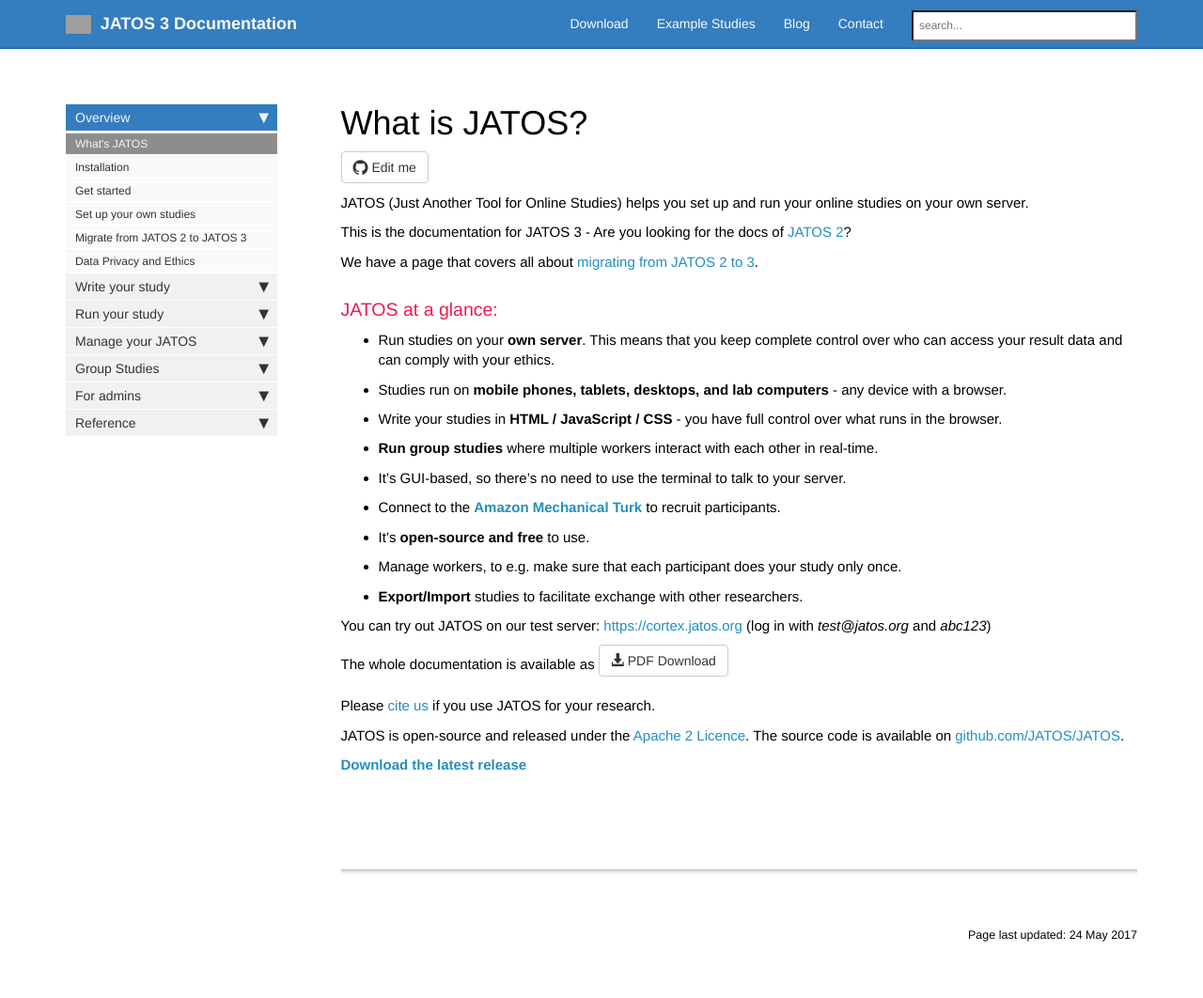
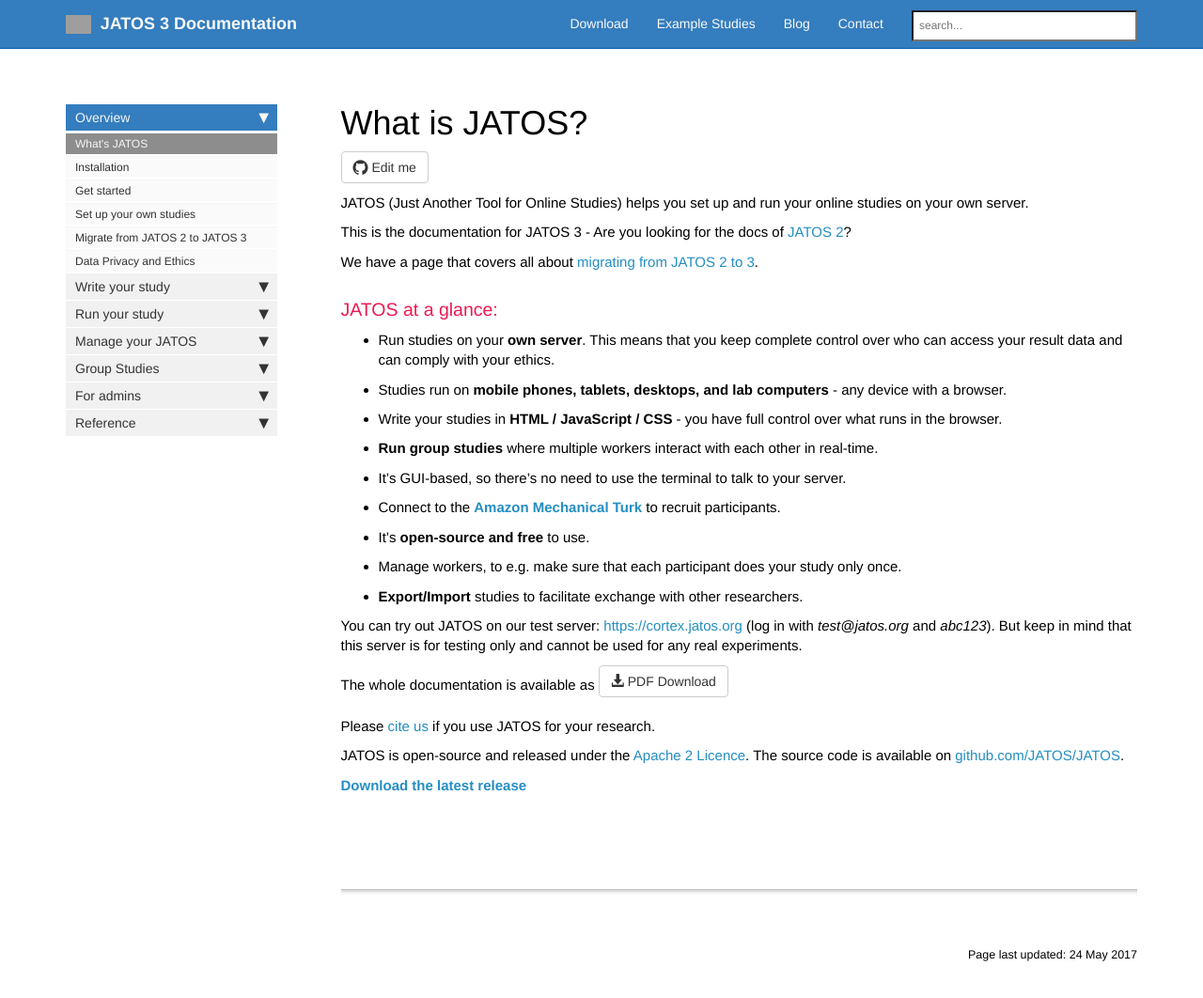
Before and after one commit to kristian-lange-tw/JATOS_docs_v3, a Jekyll site: the page built from pages/Whats-JATOS.md, in a window 1280 px wide and 1076 px high. Shown: the top 1062 px of the window at 94% size. Built offline with Jekyll 4.4.1, drawn with Linux system fonts in a browser that asks for light colours; nearby versions of some CDN libraries; library files that are not in the unit come from our copies; comment, search, counter and statistics services are not loaded; grey boxes are pictures that could not be loaded.

Commit message:
Update Whats-JATOS.md

```diff
--- a/pages/Whats-JATOS.md
+++ b/pages/Whats-JATOS.md
@@ -26,7 +26,7 @@
 * Manage workers, to e.g. make sure that each participant does your study only once.
 * **Export/Import** studies to facilitate exchange with other researchers.
 
-You can try out JATOS on our test server: [https://cortex.jatos.org](https://cortex.jatos.org) (log in with _test@jatos.org_ and _abc123_)
+You can try out JATOS on our test server: [https://cortex.jatos.org](https://cortex.jatos.org) (log in with _test@jatos.org_ and _abc123_). But keep in mind that this server is for testing only and cannot be used for any real experiments.
 
 The whole documentation is available as <a target="_blank" class="noCrossRef" href="https://github.com/JATOS/JATOS_docs_v3/raw/gh-pages/pdf/jatos-docs.pdf"><button type="button" class="btn btn-default" aria-label="Left Align"><span class="glyphicon glyphicon-download-alt" aria-hidden="true"></span> PDF Download</button></a>
 
```
